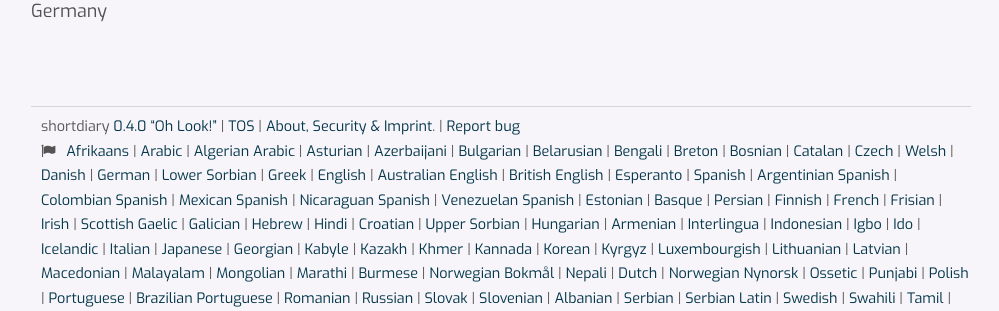
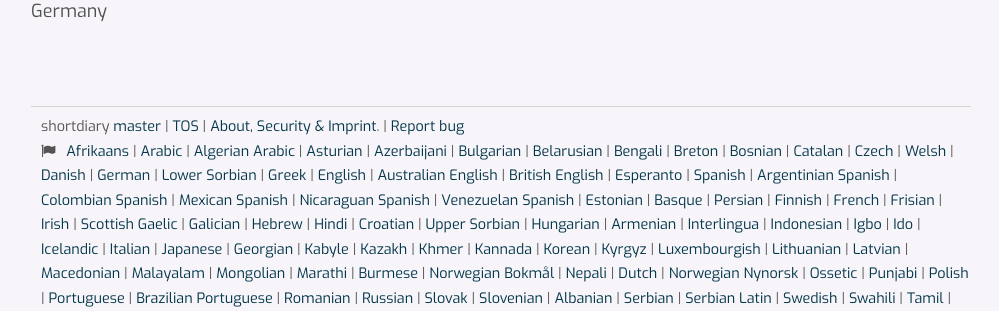
Before and after one commit to lutoma/shortdiary-web, a Django app: template templates/about.html in a window 1280 px wide. Shown: the part 1536-1847 px from the top of the page, without its empty margins (139-1138 px from the left). Run offline with Django 3.2, Linux system fonts and the light colour scheme; the template is opened without the code that fills it, so the values that code supplies are empty; some libraries are stand-ins or nearby versions.

Commit message:
Footer: Show current git id instead of "version"

```diff
--- a/templates/base.html
+++ b/templates/base.html
@@ -93,7 +93,7 @@
 			{% endblock %}
 
 			<div id='footer'>
-				shortdiary <a href='https://github.com/shortdiary/shortdiary/commit/{% include 'current_git_version.txt' %}'>0.4.0 “Oh Look!”</a> | <a href="/tos/">{% trans 'TOS' %}</a> | <a href='/about/'>{% trans 'About, Security &amp; Imprint' %}</a>. | <a href="https://github.com/shortdiary/shortdiary/issues/new" target="_blank">{% trans 'Report bug' %}</a>
+				shortdiary <a href='https://github.com/shortdiary/shortdiary/commit/{% include 'current_git_version.txt' %}'>{% include 'current_git_version.txt' %}</a> | <a href="/tos/">{% trans 'TOS' %}</a> | <a href='/about/'>{% trans 'About, Security &amp; Imprint' %}</a>. | <a href="https://github.com/shortdiary/shortdiary/issues/new" target="_blank">{% trans 'Report bug' %}</a>
 
 				{% if user.is_superuser %}
 					 | <a href="/admin/">{% trans 'Admin' %}</a>
```
